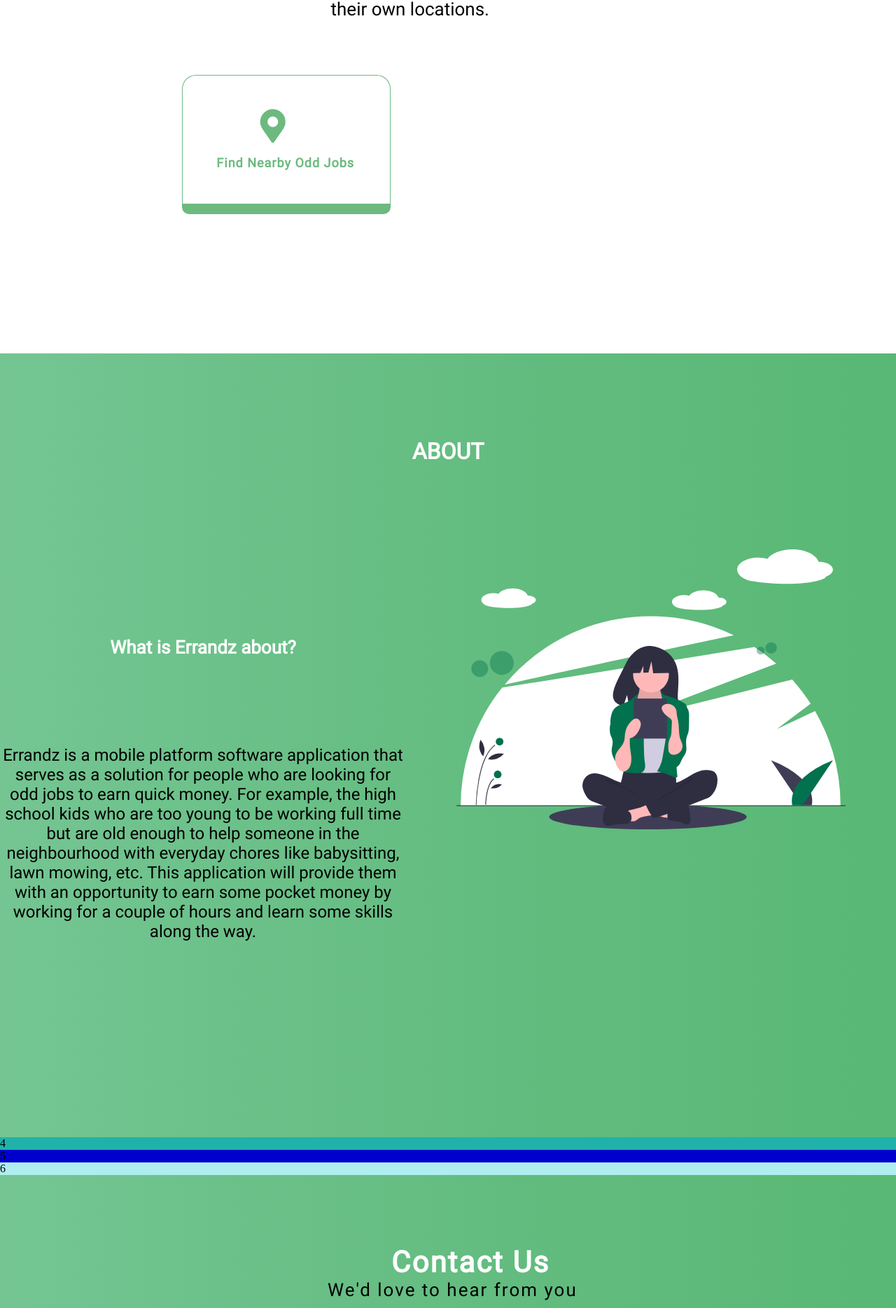
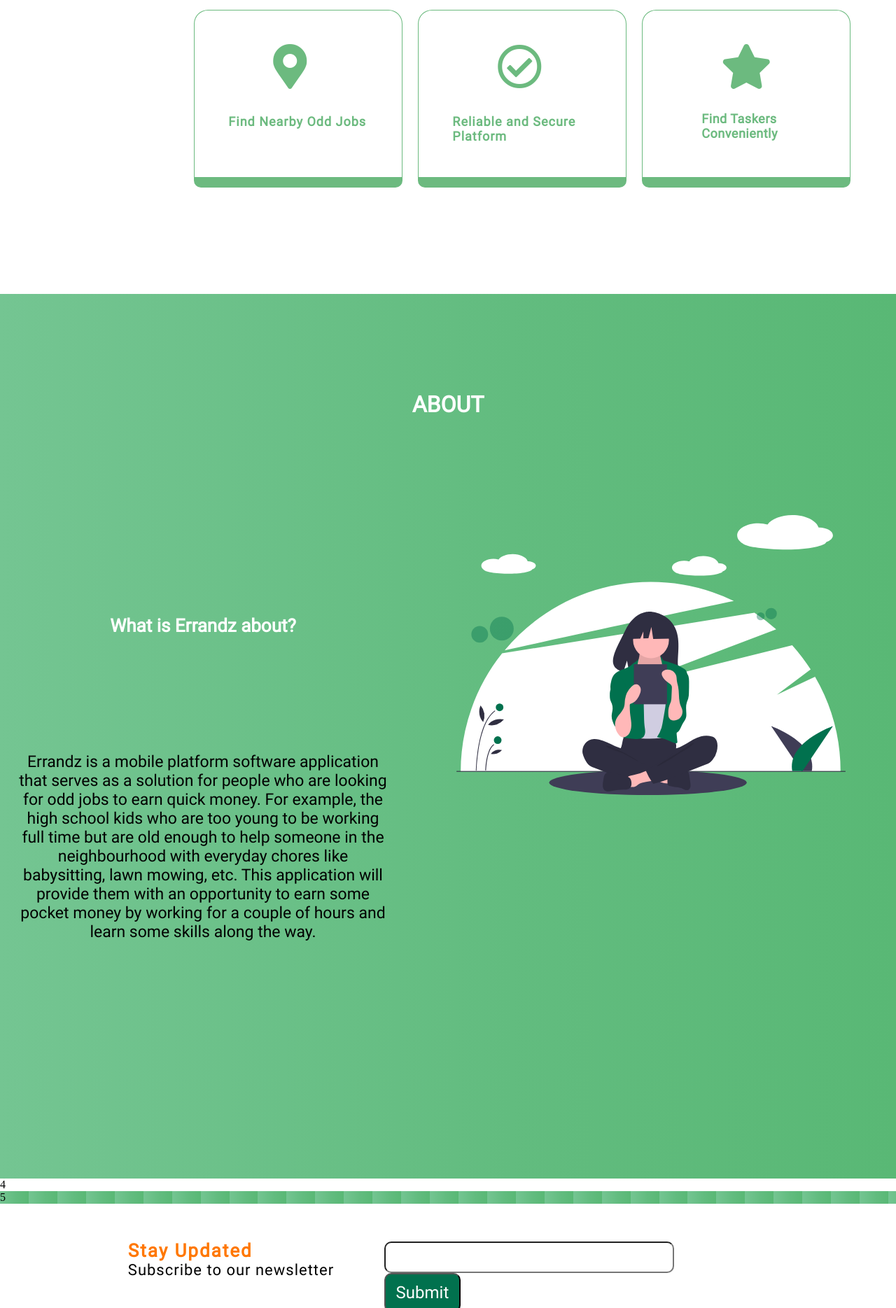
Before and after one commit to RavijeetDev/Errandz-Website, a plain HTML site: page index.html in a window 1280 px wide. Shown: the part 959-2828 px from the top of the page at 70% size. Drawn offline with Linux system fonts and the light colour scheme.

Commit message:
third commit

```diff
--- a/css/style.css
+++ b/css/style.css
@@ -1,78 +1,73 @@
-@font-face{
+@font-face {
   font-family: roboto-regular;
-    src: url('../fonts/Roboto-Regular.ttf');
+  src: url("../fonts/Roboto-Regular.ttf");
 }
-@font-face{
+@font-face {
   font-family: roboto-bold;
-    src: url('../fonts/Roboto-Bold.ttf');
+  src: url("../fonts/Roboto-Bold.ttf");
 }
-@font-face{
+@font-face {
   font-family: roboto-medium;
-    src: url('../fonts/Roboto-Medium.ttf');
+  src: url("../fonts/Roboto-Medium.ttf");
 }
-*{
+* {
   display: block;
   margin: 0px;
   padding: 0px;
 }
-.container{
+.container {
   display: grid;
-    grid-template-rows: repeat(9,auto);
+  grid-template-rows: repeat(9, auto);
   grid-template-columns: 1fr;
-
 }
 /*********************************************************************************************************************************************/
 /************************************************************HOME SECTION**********************************************************************/
 /*********************************************************************************************************************************************/
-.home{
+.home {
   background-image: url(../images/Background_Green_Gradient.svg);
-    background-size: 100% ;
+  background-size: 100%;
   display: grid;
   grid-template-rows: 1fr 1fr 1fr 1fr;
   grid-template-columns: 1fr 1fr 100px;
 }
-.logo{
+.logo {
   grid-row: 1 / 2;
   grid-column: 1 / 2;
-
 }
-.logo img{
+.logo img {
   height: 60px;
   width: 60px;
   margin: auto !important;
   padding-top: 3em;
-
 }
-.nav{
+.nav {
   grid-row: 1 / 2;
   grid-column: 2 / 3;
   margin: auto !important;
 }
-.nav ul li
-{
+.nav ul li {
   float: left;
   margin-left: 2rem;
   /* font-family: 'Roboto';
     font-weight: bold; */
-    color: #FFFFFF;
+  color: #ffffff;
   font-size: 26px;
   cursor: pointer;
   font-family: roboto-bold;
 }
-.app_mobile{
+.app_mobile {
   grid-row: 2 / 4;
   grid-column: 1 / 2;
 }
-.app_mobile img{
+.app_mobile img {
   margin: auto;
 }
-.intro_heading{
+.intro_heading {
   grid-row: 2 / 4;
   grid-column: 2 / 3;
-
 }
 .intro_heading h1 {
-    color: #FFFFFF;
+  color: #ffffff;
   font-size: 42px;
   font-family: roboto-regular;
   font-weight: 400;
@@ -81,7 +76,7 @@
   text-align: center;
   letter-spacing: 3px;
 }
-.intro_heading p{
+.intro_heading p {
   font-size: 26px;
   font-family: roboto-regular;
   padding: 0px;
@@ -90,92 +85,57 @@
   text-align: center;
 }
 
-.download_links{
+.download_links {
   grid-row: 4 / 5;
   grid-column: 2 / 3;
-
 }
 .download_links a {
   margin-left: 8em;
   margin-top: 0em !important;
 }
-.download_links a img{
+.download_links a img {
   height: 140px;
   width: 160px;
   float: left;
   margin-left: 1em;
   margin-top: 0em !important;
-
 }
 /*********************************************************************************************************************************************/
 /************************************************************FEATURES SECTION*****************************************************************/
 /*********************************************************************************************************************************************/
-.features{
+.features {
   display: grid;
-    grid-template-rows: repeat(4, 1fr);
-    grid-template-columns: 1.2fr 1.5fr 1.5fr 1.7fr;
-
-
+  grid-template-rows: repeat(4, 0.6fr);
+  grid-template-columns: 1.3fr 1.5fr 1.5fr 1.7fr;
 }
-.features_heading{
+.features_heading {
   grid-row: 1 / 2;
   grid-column: 2 / 4;
   margin: auto !important;
 }
-.features_heading h1{
+.features_heading h1 {
   font-size: 32px;
-    color: #6CBA7F;
+  color: #6cba7f;
   font-family: roboto-medium;
-
 }
-.features_text{
+.features_text {
   grid-row: 2 / 3;
   grid-column: 2 / 4;
 }
-.features_text p{
+.features_text p {
   font-size: 26px;
   font-family: roboto-regular;
   text-align: center;
   padding: 0px;
   margin: 0px;
 }
-.feature_one{
+.feature_one {
   grid-row: 3 / 4;
   grid-column: 2 / 3;
-    border-left: 1px Solid #6CBA7F;
-    border-right: 1px Solid #6CBA7F;
-    border-top: 1px Solid #6CBA7F;
-    border-bottom: 15px solid #6CBA7F;
-    border-top-left-radius: 20px;
-    border-top-right-radius: 20px;
-    border-bottom-left-radius: 10px;
-    border-bottom-right-radius: 10px;
-    width: 200px;
-    align-items: center;
-    padding: 3em;
-
-}
-
-.feature_one i{
-    font-size: 3em;
-    color: #6CBA7F;
-    margin-left: 1.3em;
-
-}
-.feature_one b{
-    color: #6CBA7F;
-    font-family: roboto-regular;
-    font-size: 18px;
-    margin-top: 1em;
-    letter-spacing: 1px;
-}
-.feature_second{
-    grid-row: 3 / 4;
-    grid-column: 3 / 4;
-    border-left: 1px Solid #6CBA7F;
-    border-right: 1px Solid #6CBA7F;
-    border-top: 1px Solid #6CBA7F;
-    border-bottom: 15px solid #6CBA7F;
+  border-left: 1px Solid #6cba7f;
+  border-right: 1px Solid #6cba7f;
+  border-top: 1px Solid #6cba7f;
+  border-bottom: 15px solid #6cba7f;
   border-top-left-radius: 20px;
   border-top-right-radius: 20px;
   border-bottom-left-radius: 10px;
@@ -184,24 +144,28 @@
   align-items: center;
   padding: 3em;
 }
-.feature_second i{
+
+.feature_one i {
   font-size: 4em;
-    color: #6CBA7F;
-    margin-left: 1.2em;
+  color: #6cba7f;
+  margin: auto;
+  padding-left: 1em;
+  /* margin-left: 1.3em; */
 }
-.feature_second b{
-    color: #6CBA7F;
+.feature_one b {
+  color: #6cba7f;
   font-family: roboto-regular;
-    font-size: 20px;
-    margin: 0px;
+  font-size: 18px;
+  margin-top: 2em;
+  letter-spacing: 1px;
 }
-.feature_third{
+.feature_second {
   grid-row: 3 / 4;
-    grid-column: 4 / 5;
-    border-left: 1px Solid #6CBA7F;
-    border-right: 1px Solid #6CBA7F;
-    border-top: 1px Solid #6CBA7F;
-    border-bottom: 15px solid #6CBA7F;
+  grid-column: 3 / 4;
+  border-left: 1px Solid #6cba7f;
+  border-right: 1px Solid #6cba7f;
+  border-top: 1px Solid #6cba7f;
+  border-bottom: 15px solid #6cba7f;
   border-top-left-radius: 20px;
   border-top-right-radius: 20px;
   border-bottom-left-radius: 10px;
@@ -209,52 +173,95 @@
   width: 200px;
   align-items: center;
   padding: 3em;
-
+}
+.feature_second i {
+  font-size: 4em;
+  color: #6cba7f;
+  /* margin-left: 1.2em; */
+  margin: auto;
+  padding-left: 1em;
+}
+.feature_second b {
+  color: #6cba7f;
+  font-family: roboto-regular;
+  font-size: 18px;
+  margin-top: 2em;
+  /* margin: 0px; */
+  letter-spacing: 1px;
+}
+.feature_third {
+  grid-row: 3 / 4;
+  grid-column: 4 / 5;
+  border-left: 1px Solid #6cba7f;
+  border-right: 1px Solid #6cba7f;
+  border-top: 1px Solid #6cba7f;
+  border-bottom: 15px solid #6cba7f;
+  border-top-left-radius: 20px;
+  border-top-right-radius: 20px;
+  border-bottom-left-radius: 10px;
+  border-bottom-right-radius: 10px;
+  width: 200px;
+  align-items: center;
+  padding: 3em;
 }
 .feature_third i {
   font-size: 4em;
-    color: #6CBA7F;
-    margin-left: 1.2em;
+  color: #6cba7f;
+  /* margin-left: 1.2em;  */
+  margin: auto;
+  padding-left: 1em;
+}
+.feature_third b {
+  color: #6cba7f;
+  font-family: roboto-regular;
+  font-size: 18px;
+  margin-top: 1.8em;
+  /* margin: 0px; */
+  letter-spacing: 0.5px;
+  padding: 0px;
+  margin-left: 2em;
 }
 /*********************************************************************************************************************************************/
 /************************************************************ABOUT SECTION**********************************************************************/
 /*********************************************************************************************************************************************/
-.about{
+.about {
   display: grid;
   grid-template-rows: 1fr 1fr 1fr 1fr;
   grid-template-columns: 1fr 1fr;
   background-image: url(../images/Background_Green_Gradient.svg);
-    background-size: 100% ;
+  /* background-image: url(../images/OneComplete_BG.svg); */
+  background-size: 100%;
 }
-.about_heading{
+.about_heading {
   grid-row: 1 / 2;
   grid-column: 1 / 3;
   margin: auto;
 }
-.about_heading h1{
-    color: #FFFFFF;
+.about_heading h1 {
+  color: #ffffff;
   font-family: roboto-regular;
 }
-.about_title{
+.about_title {
   grid-row: 2 / 3;
   grid-column: 1 / 2;
   margin: auto;
 }
-.about_title h2{
-    color: #FFFFFF;
+.about_title h2 {
+  color: #ffffff;
   font-family: roboto-regular;
   font-size: 26px;
 }
-.about_text{
+.about_text {
   grid-row: 3 / 4;
   grid-column: 1 / 2;
 }
 .about_text p {
   font-family: roboto-regular;
   text-align: center;
-    font-size: 24px;
+  font-size: 23px;
+  padding: 1em;
 }
-.about_image{
+.about_image {
   grid-row: 2 / 4;
   grid-column: 2 / 3;
 }
@@ -262,92 +269,159 @@
 /*********************************************************************************************************************************************/
 /************************************************************TEAM SECTION**********************************************************************/
 /*********************************************************************************************************************************************/
-.team{
-    background-color: lightseagreen;
+.team {
+  background-color: #ffffff;
 }
 /*********************************************************************************************************************************************/
 /************************************************************FAQS SECTION**********************************************************************/
 /*********************************************************************************************************************************************/
-.faqs{
-    background-color: mediumblue;
+.faqs {
+  background-image: url(../images/Background_Green_Gradient.svg);
 }
 /*********************************************************************************************************************************************/
 /************************************************************NEWSLETTER SECTION**********************************************************************/
 /*********************************************************************************************************************************************/
-.newsletter{
-    background-color: paleturquoise;
+.newsletter {
+  background-color: #ffffff;
+  display: grid;
+  grid-template-rows: 1fr 1fr;
+  grid-template-columns: 1fr 2fr 3fr 1fr;
+}
+.newsletter .newsletter_info {
+  grid-row: 1 / 2;
+  grid-column: 2 / 4;
+}
+.newsletter .newsletter_info h2 {
+  font-family: roboto-regular;
+  font-size: 26px;
+  color: #ff7700;
+  letter-spacing: 2px;
+  margin-top: 2em;
+}
+.newsletter .newsletter_info p {
+  font-family: roboto-regular;
+  font-size: 22px;
+  letter-spacing: 1px;
+}
+.newsletter .newsletter_text {
+  grid-row: 2 / 2;
+  grid-column: 2 / 4;
+}
+.newsletter .newsletter_text h2 {
+  font-family: roboto-regular;
+  font-size: 26px;
+  color: #ff7700;
+  letter-spacing: 2px;
+  margin-top: 2em;
+}
+.newsletter .newsletter_subscription {
+  grid-row: 1 / 2;
+  grid-column: 3 / 4;
+}
+.newsletter .newsletter_subscription form input[type="email"] {
+  padding: 1em;
+  width: 70% !important;
+  margin-top: 4em;
+  border-radius: 10px;
+}
+.newsletter .newsletter_subscription form input[type="submit"] {
+  /* display: inline !important; */
+  background: #01714e;
+  color: #ffffff;
+  font-family: roboto-regular;
+  font-size: 24px;
+  padding: 0.5em;
+  border-radius: 10px;
+  width: 20%;
+  cursor: pointer;
+}
+.newsletter .download {
+  grid-row: 2 / 2;
+  grid-column: 3 / 4;
+}
+.newsletter .download a {
+  margin-left: 8em;
+  margin-top: 0em !important;
+}
+.newsletter .download a img {
+  height: 140px;
+  width: 160px;
+  float: left;
+  margin-left: 1em;
+  margin-top: 0em !important;
 }
 /*********************************************************************************************************************************************/
 /************************************************************CONTACT SECTION**********************************************************************/
 /*********************************************************************************************************************************************/
-.contact{
+.contact {
   display: grid;
   grid-template-rows: 0.7fr 1fr;
-    grid-template-columns: 0.5fr 2fr 1fr;
+  grid-template-columns: 1.6fr 2fr 1fr;
   background-image: url(../images/Background_Green_Gradient.svg);
   background-size: 100%;
   padding: 3em;
 }
-.contact_heading{
+.contact_heading {
   grid-row: 1 / 2;
   grid-column: 2 / 3;
   margin: auto;
 }
-.contact_heading h1{
+.contact_heading h1 {
   font-family: roboto-regular;
-    color: #FFFFFF;
+  color: #ffffff;
   letter-spacing: 2px;
   font-size: 42px;
-    /* margin: auto; */
-    margin-left: 6.5em;
+  margin-right: 9em !important;
 }
-.contact_heading p{
+.contact_heading p {
   font-family: roboto-regular;
   font-size: 26px;
-    margin-left:7em;
   letter-spacing: 2px;
+  margin: 0px;
+  padding: 0px;
 }
-.contact_form{
+.contact_form {
   grid-row: 2 / 3;
   grid-column: 2 / 3;
-    margin: auto;
+  /* margin: auto; */
   /* padding-top: 2em; */
 }
-.contact_form form{
+.contact_form form {
   padding: 0px;
   margin: 0px;
 }
-.contact_form  form input{
+.contact_form form input {
   padding: 1.5em;
-    width: 150% !important;
+  width: 60% !important;
   border-radius: 10px;
-    margin-left: 1em;
+  /* margin-left: 5em; */
   font-size: 20px;
 }
-.contact_form form button{
-    background-color: #01714E;
-    color: #FFFFFF;
-    margin-left: 9em;
+.contact_form form button {
+  background-color: #01714e;
+  color: #ffffff;
+  margin-left: 7em;
   padding: 0.7em;
   font-family: roboto-regular;
   font-size: 21px;
   letter-spacing: 1px;
   border-radius: 10px;
-    width: 55%;
+  width: 30%;
+  cursor: pointer;
 }
 /*********************************************************************************************************************************************/
 /************************************************************FOOTER SECTION**********************************************************************/
 /*********************************************************************************************************************************************/
-.footer{
+.footer {
   background-color: black;
   display: grid;
   grid-template-rows: auto;
   grid-template-columns: 1fr;
   padding: 1em;
 }
-.footer .menu{
+.footer .menu {
   grid-row: 1 / 1;
-    color: #FFFFFF;
+  color: #ffffff;
   font-family: roboto-medium;
   font-size: 26px;
   letter-spacing: 2px;
--- a/index.html
+++ b/index.html
@@ -28,10 +28,11 @@
             <div class="intro_heading">
                 <h1>Turning odd jobs into opportunities</h1>
                 <p>Errandz is a mobile platform software application that serves as a solution for people who are
-                    looking for odd jobs to earn quick money. This application will provide them with an opportunity to earn some
+                    looking for odd jobs to earn quick money. This application will provide them with an opportunity to
+                    earn some
                     pocket money by
                     working for a couple of hours and learn some skills along the way. </p>
-                    <!-- For example, the high school kids who are too young to be
+                <!-- For example, the high school kids who are too young to be
                     working full time but are old enough to help someone in the neighbourhood with everyday chores like
                     babysitting, lawn mowing, etc.  </p> -->
             </div>
@@ -56,14 +57,14 @@
                 <i class="fas fa-map-marker-alt"></i>
                 <b>Find Nearby Odd Jobs</b>
             </div>
-            <!-- <div class="feature_second">
-                 <i class="far fa-check-circle"></i>
-                 <b>Reliable and Secure Platform</b>
+            <div class="feature_second">
+                <i class="far fa-check-circle"></i>
+                <b>Reliable and Secure Platform</b>
             </div>
             <div class="feature_third">
-                <i class="fas fa-map-marker-alt"></i>
+                <i class="fas fa-star"></i>
                 <b>Find Taskers Conveniently</b>
-            </div> -->
+            </div>
         </div>
         <div class="about">
             <div class="about_heading">
@@ -83,12 +84,30 @@
                 </p>
             </div>
             <div class="about_image">
-                <img src="images/About_page.svg" height="400px" width="700px"/>
+                <img src="images/About_page.svg" height="400px" width="700px" />
             </div>
         </div>
         <div class="team">4</div>
         <div class="faqs">5</div>
-        <div class="newsletter">6</div>
+        <div class="newsletter">
+            <div class="newsletter_info">
+                <h2>Stay Updated</h2>
+                <p>Subscribe to our newsletter</p>
+            </div>
+            <div class="newsletter_text">
+                <h2>Try and share your journey</h2>
+            </div>
+            <div class="newsletter_subscription">
+                <form>
+                    <input type="email" />
+                    <input type="submit" />
+                </form>
+            </div>
+            <div class="download">
+                <a href="#"><img src="images/google-play.svg" /></a><a href="#"><img
+                        src="images/app-store-apple.svg" /></a>
+            </div>
+        </div>
         <div class="contact">
             <div class="contact_heading">
                 <h1>Contact Us</h1>
@@ -96,9 +115,9 @@
             </div>
             <div class="contact_form">
                 <form>
-                    <input type="text" placeholder="Name"/><br>
-                    <input type="email" placeholder="Email"/><br>
-                    <input type="text" placeholder="Message"/><br>
+                    <input type="text" placeholder="Name" /><br>
+                    <input type="email" placeholder="Email" /><br>
+                    <input type="text" placeholder="Message" /><br>
                     <button>Send</button>
                 </form>
             </div>
```
Lines whose indentation alone changed are shown as unchanged.
